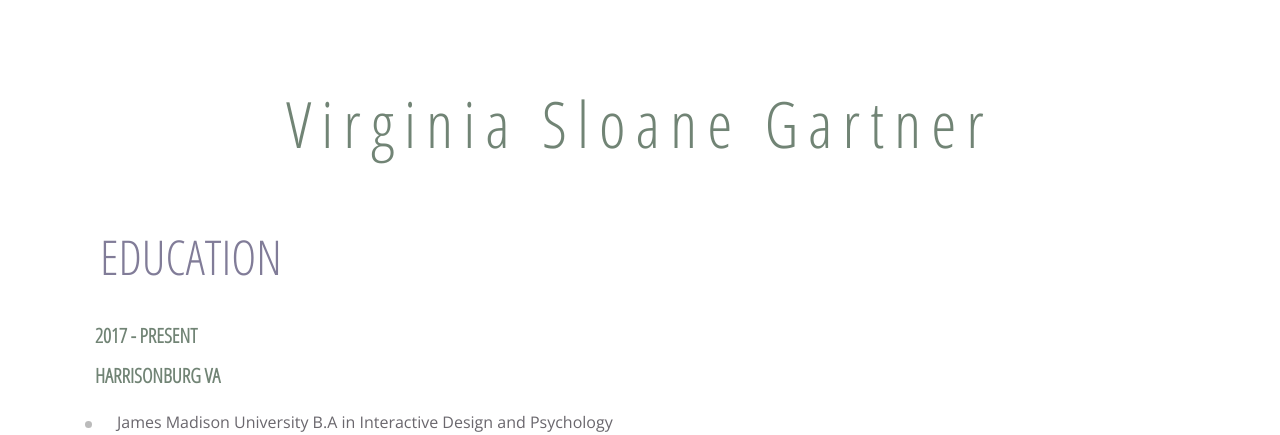
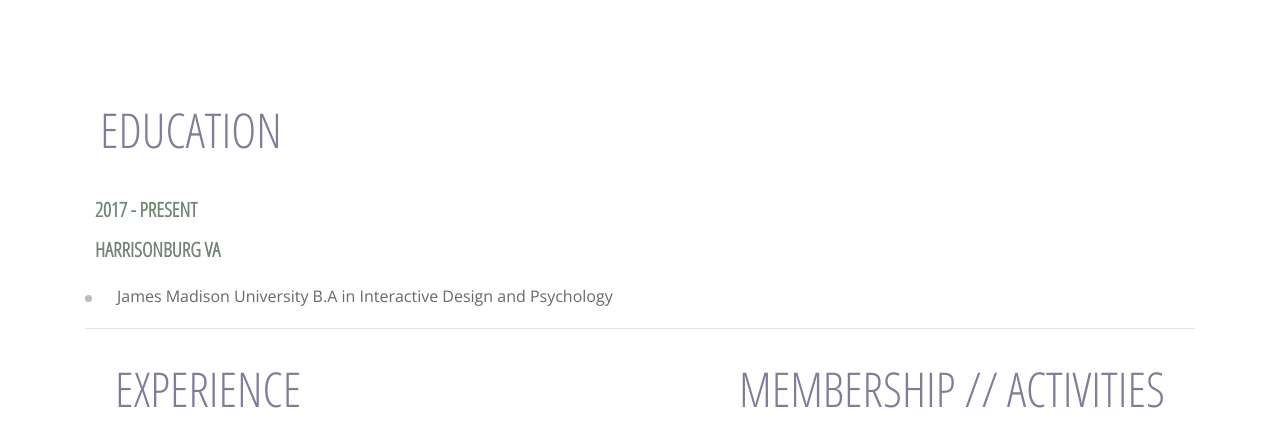
Before and after one commit to sloanegartner/gartner, a plain HTML site: page resume.html in a window 1280 px wide. Shown: the part 340-775 px from the top of the page. Drawn offline with nearby package versions, Linux system fonts and the light colour scheme.

Commit message:
Update resume.html

```diff
--- a/resume.html
+++ b/resume.html
@@ -84,9 +84,6 @@
   </nav>
 
 <main>
-	<section>
-		<h1>Virginia Sloane Gartner</h1>
-	</section>
 
 <div class="container">
   <div class="row">
```
